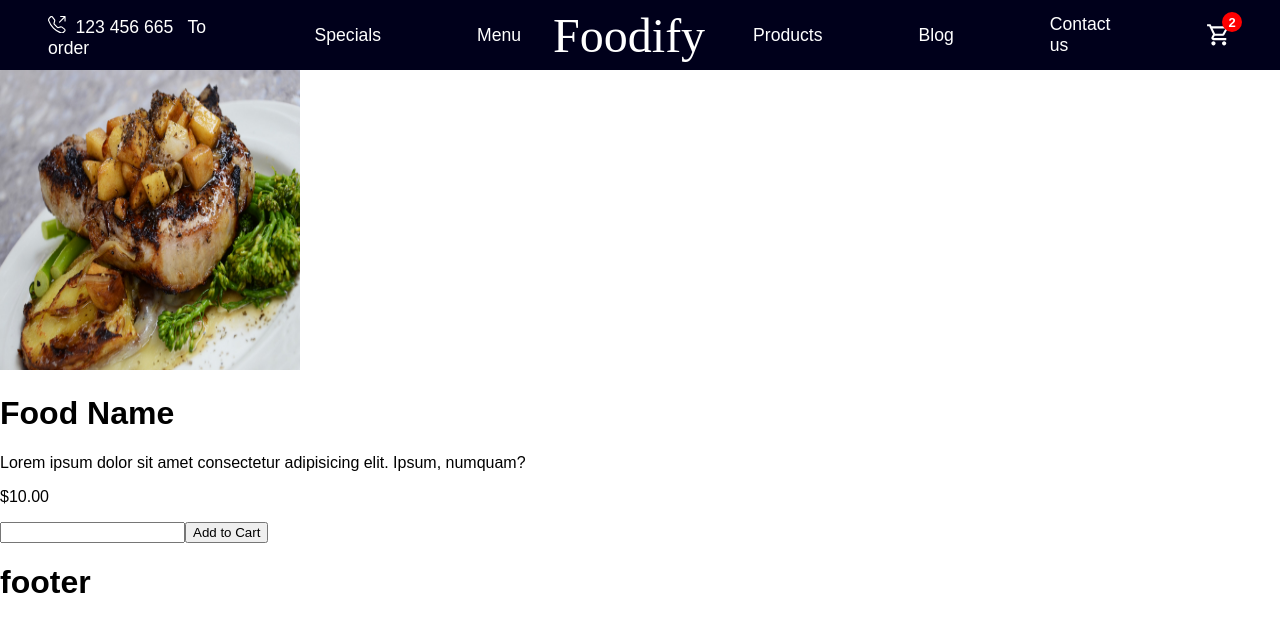
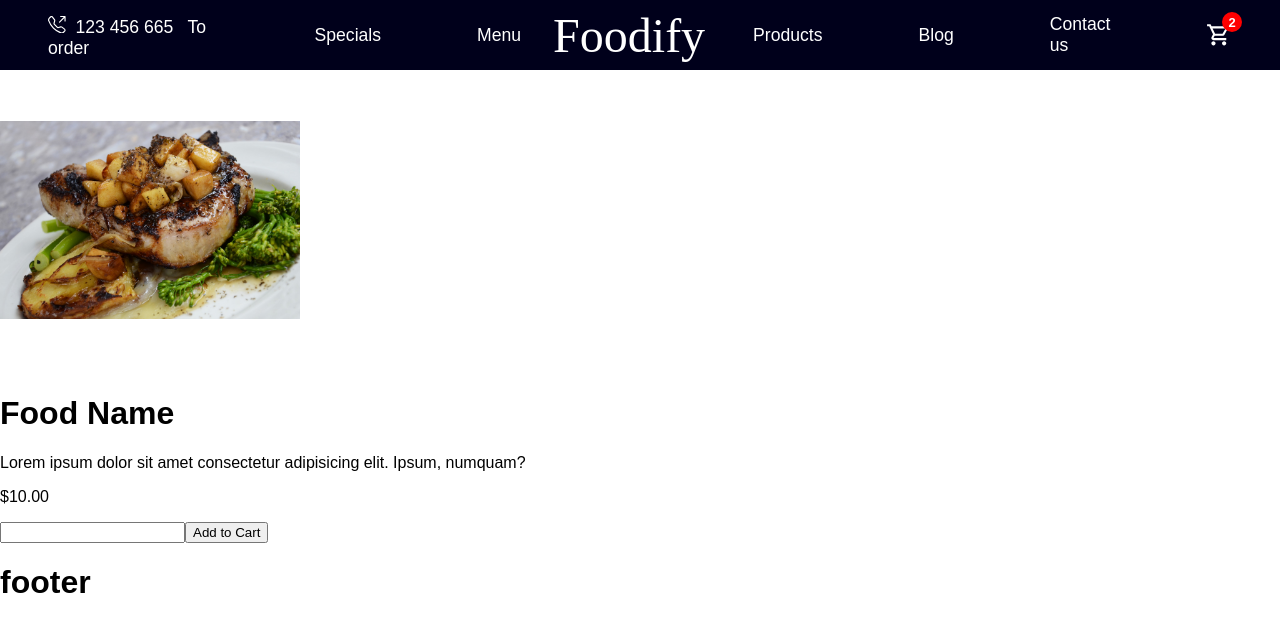
Before and after one commit to codeComet/food-ordering-app, a Next.js app in the folder client/: page /item/1 in a window 1280 px wide. Shown: the top 632 px of the page. Built offline with nearby package versions, Linux system fonts and the light colour scheme.

Commit message:
single product page design needs some work

```diff
--- a/client/pages/item/[id].jsx
+++ b/client/pages/item/[id].jsx
@@ -5,7 +5,13 @@ const FoodItem = () => {
   return (
     <div className={styles.container}>
       <div className={styles.imgContainer}>
-        <Image src="/img/1.jpg" alt="food" width={300} height={300} />
+        <Image
+          src="/img/1.jpg"
+          alt="food"
+          width={300}
+          height={300}
+          objectFit="contain"
+        />
       </div>
       <div className={styles.infoContainer}>
         <div className={styles.foodInfo}>
```
